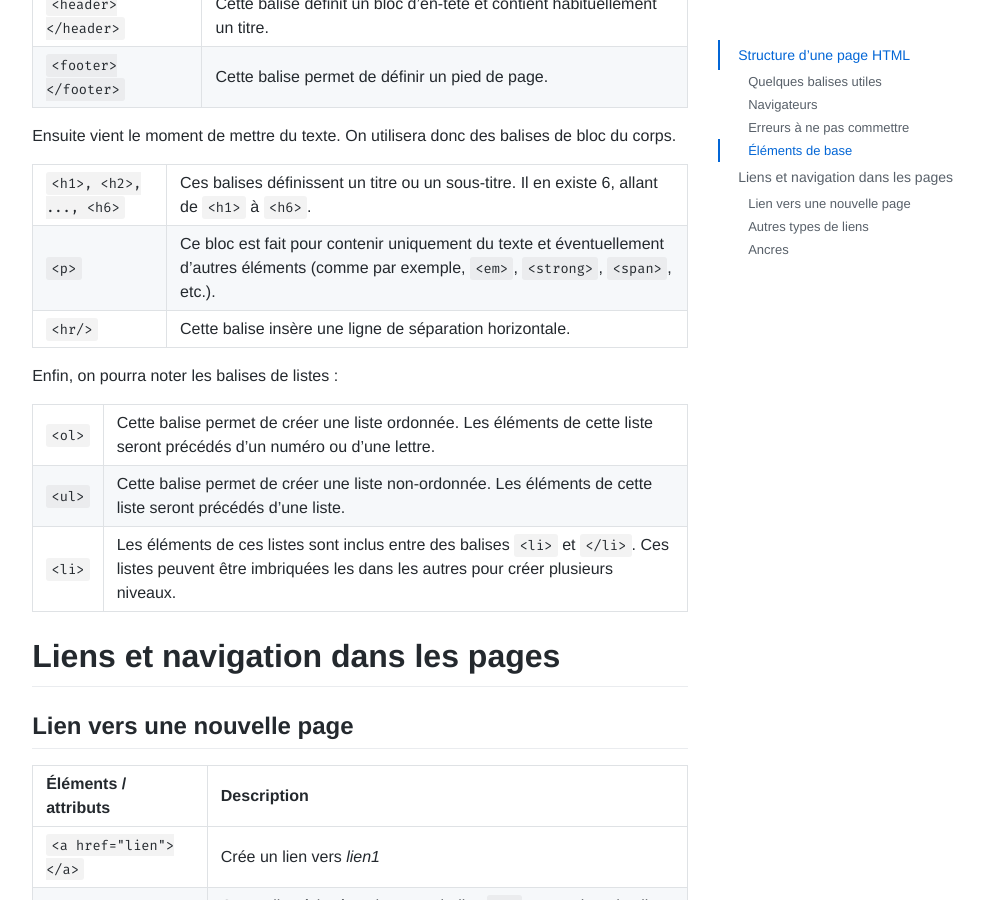
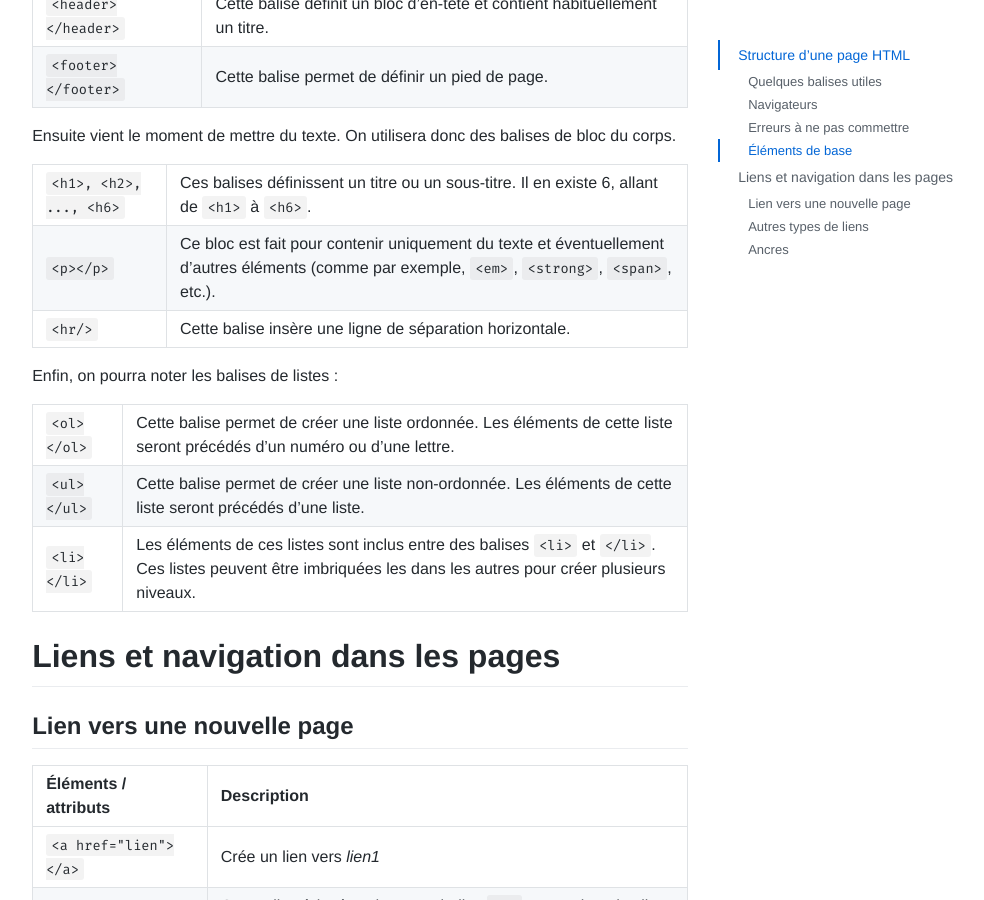
Before and after one commit to Glascode/introduction-web, a Jekyll site: the page built from index.md, in a window 1280 px wide and 900 px high, scrolled down 2740 px. Shown: the whole window, without its empty margins (177-1161 px from the left). Built offline with Jekyll 4.4.1, drawn with Linux system fonts in a browser that asks for light colours; nearby versions of some CDN libraries.

```diff
--- a/index.md
+++ b/index.md
@@ -90,14 +90,14 @@ L’en-tête est suivie des balises de sections du corps, contenues dans la par
 Ensuite vient le moment de mettre du texte. On utilisera donc des balises de bloc du corps.
 
 | `<h1>, <h2>, ..., <h6>` | Ces balises définissent un titre ou un sous-titre. Il en existe 6, allant de `<h1>` à `<h6>`. |
-| `<p>` | Ce bloc est fait pour contenir uniquement du texte et éventuellement d'autres éléments (comme par exemple, `<em>`, `<strong>`, `<span>`, etc.). |
+| `<p></p>` | Ce bloc est fait pour contenir uniquement du texte et éventuellement d'autres éléments (comme par exemple, `<em>`, `<strong>`, `<span>`, etc.). |
 | `<hr/>` | Cette balise insère une ligne de séparation horizontale. |
 
 Enfin, on pourra noter les balises de listes :
 
-| `<ol>` | Cette balise permet de créer une liste ordonnée. Les éléments de cette liste seront précédés d'un numéro ou d'une lettre. |
-| `<ul>` | Cette balise permet de créer une liste non-ordonnée. Les éléments de cette liste seront précédés d'une liste. |
-| `<li>` | Les éléments de ces listes sont inclus entre des balises `<li>` et `</li>`. Ces listes peuvent être imbriquées les dans les autres pour créer plusieurs niveaux.
+| `<ol></ol>` | Cette balise permet de créer une liste ordonnée. Les éléments de cette liste seront précédés d'un numéro ou d'une lettre. |
+| `<ul></ul>` | Cette balise permet de créer une liste non-ordonnée. Les éléments de cette liste seront précédés d'une liste. |
+| `<li></li>` | Les éléments de ces listes sont inclus entre des balises `<li>` et `</li>`. Ces listes peuvent être imbriquées les dans les autres pour créer plusieurs niveaux.
 
 
 # Liens et navigation dans les pages
```
